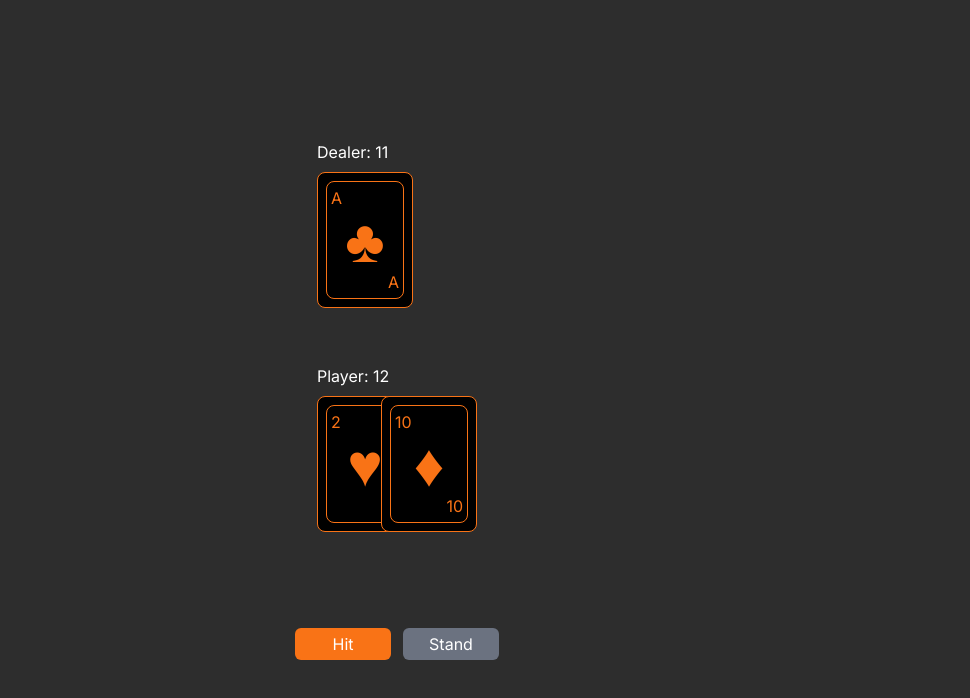
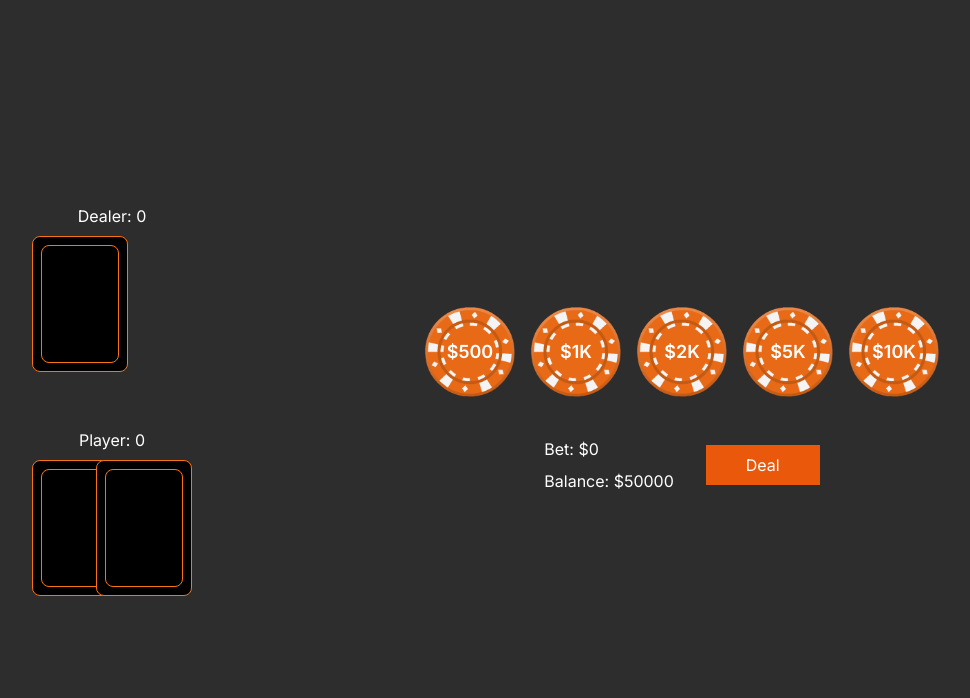
Before and after one commit to gelotuason/blackjack-card-game, a Next.js app: page / in a window 1280 px wide. Shown: the top 698 px of the page, without its empty margins (243-1213 px from the left). Built offline with nearby package versions, Linux system fonts and the light colour scheme.

Commit message:
added animation

```diff
--- /dev/null
+++ b/src/app/components/ActionButton.tsx
@@ -0,0 +1,28 @@
+import { motion, AnimatePresence } from "framer-motion";
+
+type ActionButtonProps = {
+    handleClick: (event: React.MouseEvent<HTMLButtonElement>) => void
+    disabled: boolean
+    background: string
+    children: string
+    isDeal: boolean
+}
+
+export default function ActionButton({ children, disabled, background, handleClick, isDeal }: ActionButtonProps) {
+    return (
+        <AnimatePresence>
+            {isDeal &&
+                <motion.button
+                    onClick={(e) => handleClick(e)}
+                    disabled={disabled}
+                    className={`${background} w-24 py-1 rounded-md`}
+                    initial={{ scale: 0, x: 500 }}
+                    animate={{ scale: 1, x: 0 }}
+                    exit={{ scale: 0, x: 100 }}
+                >
+                    {children}
+                </motion.button>
+            }
+        </AnimatePresence>
+    )
+}
--- /dev/null
+++ b/src/app/components/Bet.tsx
@@ -0,0 +1,62 @@
+import Image from "next/image";
+import { motion, AnimatePresence } from "framer-motion";
+
+type Chips = {
+    name: string
+    value: number
+}
+
+type BetProps = {
+    playerBet: number
+    playerBalance: number
+    addBet: (chipValue: number) => void
+    handleDeal: (event: React.MouseEvent<HTMLButtonElement>) => void
+    isDeal: boolean
+}
+
+const chips: Chips[] = [
+    { name: '$500', value: 500 },
+    { name: '$1K', value: 1000 },
+    { name: '$2K', value: 2000 },
+    { name: '$5K', value: 5000 },
+    { name: '$10K', value: 10000 },
+]
+
+export default function Bet({ playerBet, playerBalance, addBet, handleDeal, isDeal }: BetProps) {
+    return (
+        <AnimatePresence mode="popLayout">
+            {!isDeal &&
+                <motion.section
+                    className="flex flex-col justify-center gap-10"
+                    initial={{ x: 500, scale: 0 }}
+                    animate={{ x: 0, scale: 1 }}
+                    exit={{ scale: 0 }}
+                >
+                    <section className={`flex gap-4 justify-center items-center flex-wrap`}>
+                        {
+                            chips.map((chip) => (
+                                <button onClick={() => addBet(chip.value)} key={chip.value} className="relative h-[70px] w-[70px] md:h-[90px] md:w-[90px]">
+                                    <Image
+                                        src='/chipOrange.png'
+                                        fill
+                                        alt="Orange Chip"
+                                        className="object-cover"
+                                    />
+                                    <p className="absolute inset-0 flex justify-center items-center font-semibold text-sm md:text-lg">{chip.name}</p>
+                                </button>
+                            ))
+                        }
+                    </section>
+
+                    <div className="flex items-center justify-center gap-8">
+                        <div className="flex flex-col gap-2">
+                            <p>Bet: ${playerBet}</p>
+                            <p>Balance: ${playerBalance}</p>
+                        </div>
+                        <button onClick={(e) => handleDeal(e)} className="bg-orange-600 px-10 py-2">Deal</button>
+                    </div>
+                </motion.section>
+            }
+        </AnimatePresence>
+    )
+}
--- a/src/app/components/Card.tsx
+++ b/src/app/components/Card.tsx
@@ -1,18 +1,42 @@
+import { motion, AnimatePresence } from "framer-motion"
+
 type CardProps = {
     index: number
     cardRank: string
     cardSuit: string
+    isDeal: boolean
 }
 
-export default function Card({ cardRank, cardSuit, index }: CardProps) {
+export function Card({ cardRank, cardSuit, index, isDeal }: CardProps) {
     return (
-        <div key={index} className="bg-black text-orange-500 h-max w-24 flex flex-col justify-between p-2 rounded-lg border border-orange-500">
-            <div className="border border-orange-500 rounded-lg p-1">
-                <div className="">{cardRank}</div>
-                <div className="text-center text-6xl">{cardSuit}</div>
-                <div className="text-end">{cardRank}</div>
-            </div>
-
-        </div>
+        <AnimatePresence>
+            {isDeal &&
+                <motion.div
+                    key={index}
+                    className="bg-black text-orange-500 h-max w-24 flex flex-col justify-between p-2 rounded-lg border border-orange-500"
+                    initial={{ rotateY: 180 }}
+                    animate={{ rotateY: 360 }}
+                >
+                    <div className="border border-orange-500 rounded-lg p-1">
+                        <div className="">{cardRank}</div>
+                        <div className="text-center text-6xl">{cardSuit}</div>
+                        <div className="text-end">{cardRank}</div>
+                    </div>
+                </motion.div>
+            }
+        </AnimatePresence>
     )
 }
+
+export function CardHidden() {
+    return (
+        <motion.div
+            className="bg-black text-orange-500 h-[136px] w-24 flex flex-col justify-between p-2 rounded-lg border border-orange-500"
+            initial={{ x: -500, scale: 0 }}
+            animate={{ x: 0, scale: 1 }}
+            exit={{ scale: 0 }}
+        >
+            <div className="border border-orange-500 h-full rounded-lg p-1"></div>
+        </motion.div>
+    )
+}
--- a/src/app/components/Game.tsx
+++ b/src/app/components/Game.tsx
@@ -2,11 +2,23 @@
 
 import { generatedDeck, DeckProps } from "@/utils/deck";
 import { useEffect, useState } from "react";
-import Card from "./Card";
+import { Card, CardHidden } from "./Card";
+import Bet from "./Bet";
+import ActionButton from "./ActionButton";
+import { motion } from "framer-motion";
 
 type GameRole = 'player' | 'dealer';
 
-type ResultProps = { message: string }
+type PlayerProps = {
+    bet: number
+    balance: number
+}
+type ResultProps = { message: string };
+
+const playerInitialState = {
+    bet: 0,
+    balance: 50000
+}
 
 export default function Game() {
     const [deck, setDeck] = useState<DeckProps[]>(generatedDeck);
@@ -16,8 +28,24 @@ export default function Game() {
     const [dealerHandValue, setDealerHandValue] = useState<number>(0);
     const [playerHitCount, setPlayerHitCount] = useState<number>(0);
     const [isDealersTurn, setIsDealersTurn] = useState<boolean>(false);
-    const [result, setResult] = useState<ResultProps | null>({ message: '' });
+    const [result, setResult] = useState<ResultProps>({ message: '' });
     const [isGameOver, setIsGameOver] = useState<boolean>(false);
+    const [player, setPlayer] = useState<PlayerProps>(playerInitialState);
+    const [isDeal, setIsDeal] = useState<boolean>(false);
+
+    const addBet = (chipValue: number): void => {
+        if (player.balance - chipValue >= 0)
+            setPlayer({
+                balance: player.balance - chipValue,
+                bet: player.bet + chipValue
+            })
+        else alert('Insufficient balance!');
+    }
+
+    const handleDeal = (): void => {
+        if (player.bet === 0) alert('Please add your bet');
+        else setIsDeal(prevState => !prevState);
+    }
 
     const getRandomCard = (): DeckProps => {
         const randomIndex = Math.floor(Math.random() * deck.length);
@@ -88,13 +116,13 @@ export default function Game() {
     const handleStand = () => setIsDealersTurn(true);
 
     useEffect(() => {
-        if (playerHand.length === 0 && dealerHand.length === 0) {
+        if (isDeal && playerHand.length === 0 && dealerHand.length === 0) {
             drawCard('player', 2);
             drawCard('dealer', 1);
         }
 
         updateDeck();
-    }, [playerHand, dealerHand]);
+    }, [isDeal, playerHand, dealerHand]);
 
     useEffect(() => {
         const checkResult = (): boolean => {
@@ -144,36 +172,67 @@ export default function Game() {
     }, [isGameOver]);
 
     return (
-        <main className="flex flex-col items-center justify-center p-10 h-full space-y-24">
-            {isGameOver && <p>{result?.message}</p>}
+        <main className="h-full grid content-center gap-10">
+            <h1 className="absolute inset-x-0 top-28 text-4xl text-center animate-pulse">{result.message}</h1>
+            <section className="grid grid-cols-1 md:grid-cols-2 gap-16 md:gap-0 place-items-center">
                 <div className="space-y-14">
                     <div>
-                    <h1 className="mb-2">Dealer: {dealerHandValue}</h1>
+                        <motion.h1
+                            className="flex justify-center mb-2"
+                            initial={{ scale: 0, x: -500 }}
+                            animate={{ scale: 1, x: 0 }}
+                        >
+                            Dealer: {isDeal ? dealerHandValue : 0}
+                        </motion.h1>
                         <div className="flex -space-x-8">
-                        {
+                            {isDeal ?
                                 dealerHand.map((value, index) => (
-                                <Card cardRank={value.rank} cardSuit={value.suit} index={index} />
+                                    <Card isDeal={isDeal} cardRank={value.rank} cardSuit={value.suit} index={index} />
                                 ))
+                                :
+                                <CardHidden />
                             }
                         </div>
                     </div>
 
                     <div>
-                    <h1 className="mb-2">Player: {playerHandValue}</h1>
+                        <motion.h1
+                            className="flex justify-center mb-2"
+                            initial={{ scale: 0, x: -500 }}
+                            animate={{ scale: 1, x: 0 }}
+                        >
+                            Player: {isDeal ? playerHandValue : 0}
+                        </motion.h1>
                         <div className="flex -space-x-8">
-                        {
+                            {isDeal ?
                                 playerHand.map((value, index) => (
-                                <Card cardRank={value.rank} cardSuit={value.suit} index={index} />
+                                    <Card isDeal={isDeal} cardRank={value.rank} cardSuit={value.suit} index={index} />
                                 ))
+                                :
+                                <>
+                                    <CardHidden />
+                                    <CardHidden />
+                                </>
                             }
                         </div>
                     </div>
                 </div>
 
+
+                <Bet
+                    playerBet={player.bet}
+                    playerBalance={player.balance}
+                    addBet={(chipValue) => addBet(chipValue)}
+                    handleDeal={handleDeal}
+                    isDeal={isDeal}
+                />
+
                 <div className="space-x-3">
-                <button onClick={handlePlayerHit} disabled={isGameOver || playerHitCount >= 4} className="bg-orange-500 w-24 py-1 rounded-md">Hit</button>
-                <button onClick={handleStand} disabled={isGameOver} className="bg-gray-500 w-24 py-1 rounded-md">Stand</button>
+                    <ActionButton isDeal={isDeal} handleClick={handlePlayerHit} disabled={isGameOver || playerHitCount >= 4} background="bg-orange-500">Hit</ActionButton>
+                    <ActionButton isDeal={isDeal} handleClick={handleStand} disabled={isGameOver} background="bg-slate-400">Stand</ActionButton>
                 </div>
+            </section>
         </main>
+
     )
 }
--- a/src/app/page.tsx
+++ b/src/app/page.tsx
@@ -1,9 +1,38 @@
+'use client';
+
+import { useState } from "react";
 import Game from "./components/Game";
+import Bet from "./components/Bet";
 
+// type PlayerProps = {
+//   bet: number
+//   balance: number
+// }
+
+// const initialState = {
+//   bet: 0,
+//   balance: 50000
+// }
 export default function Home() {
+  // const [player, setPlayer] = useState<PlayerProps>(initialState);
+  // const [isDeal, setIsDeal] = useState<boolean>(false);
+
+  // const addBet = (chipValue: number): void => {
+  //   if (player.balance - chipValue >= 0)
+  //     setPlayer({
+  //       balance: player.balance - chipValue,
+  //       bet: player.bet + chipValue
+  //     })
+  //   else alert('Insufficient balance!');
+  // }
+
+  // const handleDeal = (): void => {
+  //   if (player.bet === 0) alert('Please add your bet');
+  //   else setIsDeal(prevState => !prevState);
+  // }
 
   return (
-    <main className="h-screen max-w-[1220px] mx-auto">
+    <main className="h-screen max-w-[1220px] mx-auto p-10">
       <Game />
     </main>
   );
```
Also changed, not shown: package.json (+6 -5 lines), public/chipOrange.png (added), 1 other file (tests, documents, lock files or other folders). Lines whose indentation alone changed are shown as unchanged.
